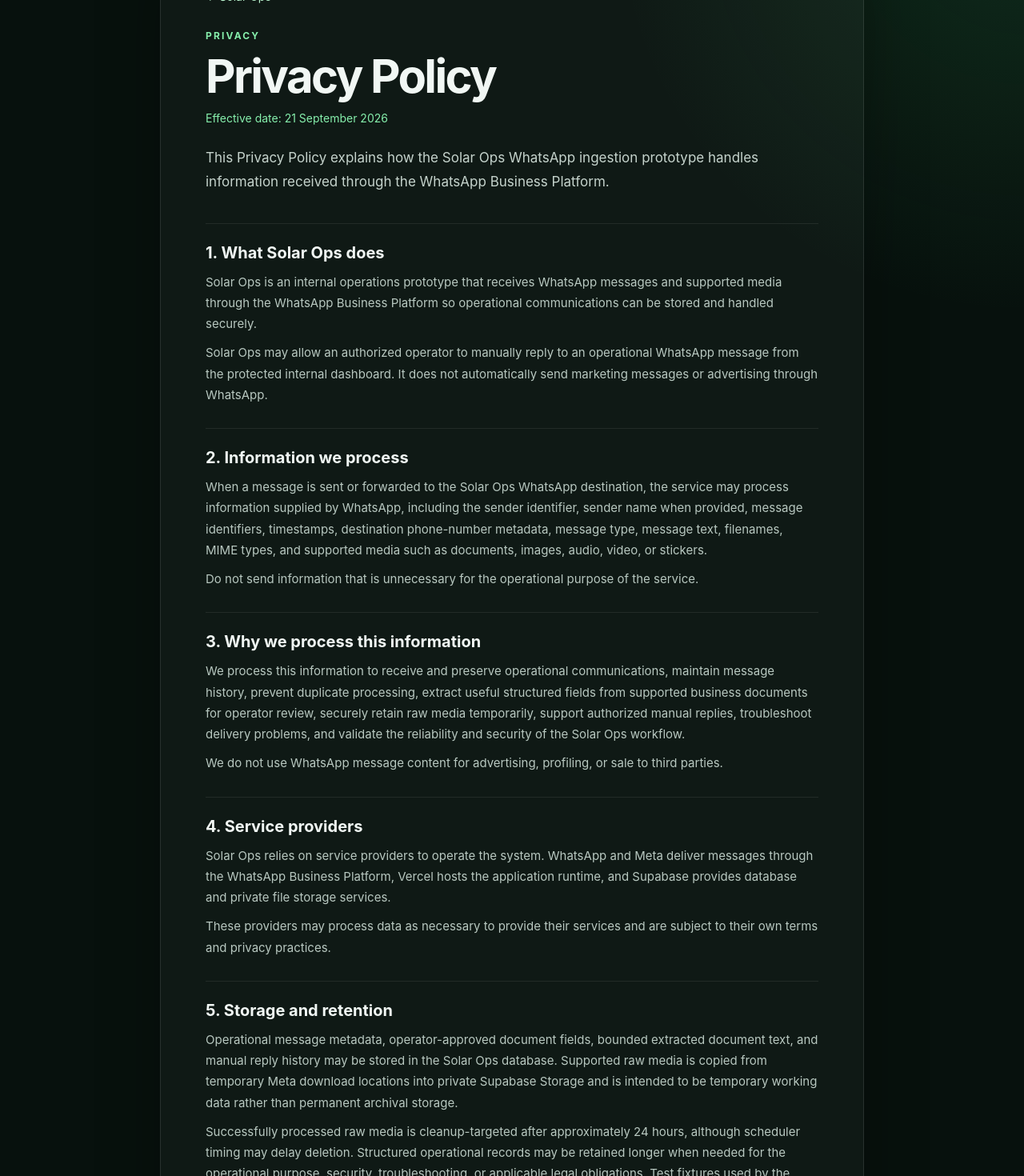
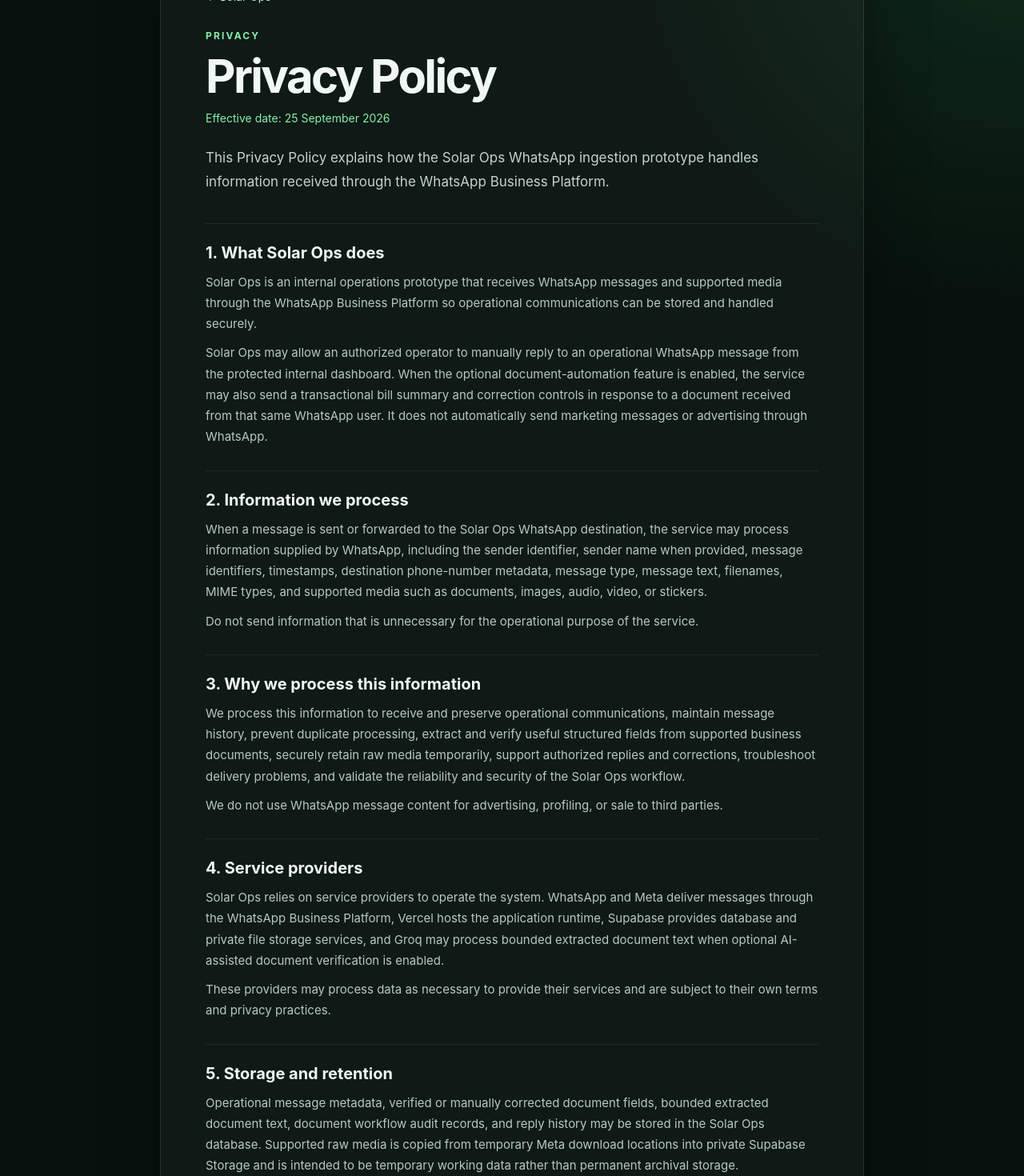
Before and after one commit to Shijastk/solar-ops-whatsapp, a Next.js app: page /privacy in a window 1280 px wide. Shown: the part 120-1590 px from the top of the page at 80% size. Built offline with nearby package versions, Linux system fonts and the light colour scheme.

Commit message:
docs: disclose optional Groq document verification

```diff
--- a/app/privacy/page.tsx
+++ b/app/privacy/page.tsx
@@ -12,7 +12,7 @@
     title: "1. What Solar Ops does",
     paragraphs: [
       "Solar Ops is an internal operations prototype that receives WhatsApp messages and supported media through the WhatsApp Business Platform so operational communications can be stored and handled securely.",
-      "Solar Ops may allow an authorized operator to manually reply to an operational WhatsApp message from the protected internal dashboard. It does not automatically send marketing messages or advertising through WhatsApp.",
+      "Solar Ops may allow an authorized operator to manually reply to an operational WhatsApp message from the protected internal dashboard. When the optional document-automation feature is enabled, the service may also send a transactional bill summary and correction controls in response to a document received from that same WhatsApp user. It does not automatically send marketing messages or advertising through WhatsApp.",
     ],
   },
   {
@@ -25,21 +25,21 @@
   {
     title: "3. Why we process this information",
     paragraphs: [
-      "We process this information to receive and preserve operational communications, maintain message history, prevent duplicate processing, extract useful structured fields from supported business documents for operator review, securely retain raw media temporarily, support authorized manual replies, troubleshoot delivery problems, and validate the reliability and security of the Solar Ops workflow.",
+      "We process this information to receive and preserve operational communications, maintain message history, prevent duplicate processing, extract and verify useful structured fields from supported business documents, securely retain raw media temporarily, support authorized replies and corrections, troubleshoot delivery problems, and validate the reliability and security of the Solar Ops workflow.",
       "We do not use WhatsApp message content for advertising, profiling, or sale to third parties.",
     ],
   },
   {
     title: "4. Service providers",
     paragraphs: [
-      "Solar Ops relies on service providers to operate the system. WhatsApp and Meta deliver messages through the WhatsApp Business Platform, Vercel hosts the application runtime, and Supabase provides database and private file storage services.",
+      "Solar Ops relies on service providers to operate the system. WhatsApp and Meta deliver messages through the WhatsApp Business Platform, Vercel hosts the application runtime, Supabase provides database and private file storage services, and Groq may process bounded extracted document text when optional AI-assisted document verification is enabled.",
       "These providers may process data as necessary to provide their services and are subject to their own terms and privacy practices.",
     ],
   },
   {
     title: "5. Storage and retention",
     paragraphs: [
-      "Operational message metadata, operator-approved document fields, bounded extracted document text, and manual reply history may be stored in the Solar Ops database. Supported raw media is copied from temporary Meta download locations into private Supabase Storage and is intended to be temporary working data rather than permanent archival storage.",
+      "Operational message metadata, verified or manually corrected document fields, bounded extracted document text, document workflow audit records, and reply history may be stored in the Solar Ops database. Supported raw media is copied from temporary Meta download locations into private Supabase Storage and is intended to be temporary working data rather than permanent archival storage.",
       "Successfully processed raw media is cleanup-targeted after approximately 24 hours, although scheduler timing may delay deletion. Structured operational records may be retained longer when needed for the operational purpose, security, troubleshooting, or applicable legal obligations. Test fixtures used by the automated integration suite are designed to be deleted after each test run.",
     ],
   },
@@ -94,7 +94,7 @@
 
         <p className="eyebrow">PRIVACY</p>
         <h1 className="policyTitle">Privacy Policy</h1>
-        <p className="policyMeta">Effective date: 21 September 2026</p>
+        <p className="policyMeta">Effective date: 25 September 2026</p>
 
         <p className="policyIntro">
           This Privacy Policy explains how the Solar Ops WhatsApp ingestion
```
